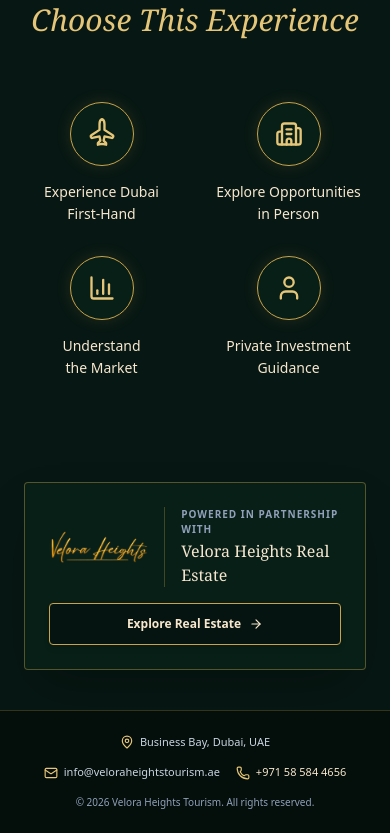
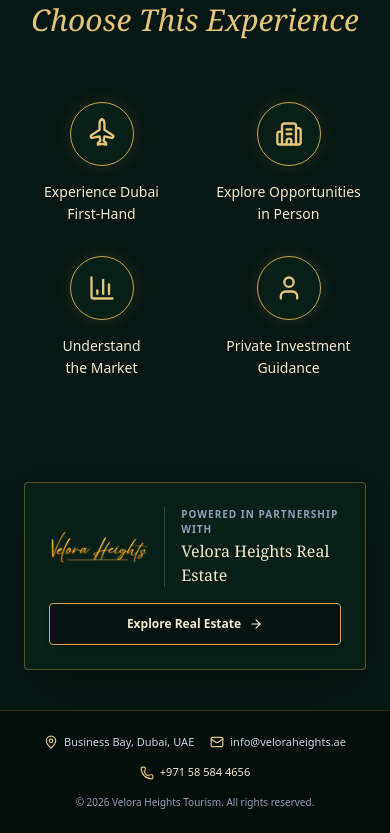
Before and after one commit to ausaf2228-jpg/velora, a Next.js app: page /tourism in a window 390 px wide. Shown: the part 1545-2378 px from the top of the page. Built offline with nearby package versions, Linux system fonts and the light colour scheme.

Commit message:
tourism ui and phone and email changed

```diff
--- a/app/contact/page.tsx
+++ b/app/contact/page.tsx
@@ -168,7 +168,7 @@ export default function ContactPage() {
 
             {/* Email */}
             <a
-              href="mailto:info@veloraheightstourism.ae"
+              href="mailto:info@veloraheights.ae"
               className="bg-[#09211A] border border-[#C8A34A]/40 hover:border-[#E5C578] p-7 rounded-sm space-y-3 transition-all duration-300 shadow-xl group text-center"
             >
               <div className="w-12 h-12 rounded-full border border-[#C8A34A] bg-[#061813] flex items-center justify-center text-[#E5C578] mx-auto group-hover:scale-105 transition-transform">
@@ -177,7 +177,7 @@ export default function ContactPage() {
               <h3 className="font-serif text-lg text-[#F7E7CE] font-semibold group-hover:text-white transition-colors">
                 Email Us
               </h3>
-              <p className="text-xs text-slate-300 font-mono">info@veloraheightstourism.ae</p>
+              <p className="text-xs text-slate-300 font-mono">info@veloraheights.ae</p>
               <span className="inline-flex items-center gap-1 text-[11px] text-[#E5C578] font-semibold pt-1">
                 <span>Send Brief</span>
                 <ArrowRight className="w-3.5 h-3.5 group-hover:translate-x-1 transition-transform" />
@@ -234,7 +234,7 @@ export default function ContactPage() {
               </div>
               <div className="flex items-center gap-1.5">
                 <Mail className="w-3.5 h-3.5 text-[#E5C578]" />
-                <span>info@veloraheightstourism.ae</span>
+                <span>info@veloraheights.ae</span>
               </div>
               <a
                 href={`tel:+${WHATSAPP_NUMBER}`}
--- a/app/marie/page.tsx
+++ b/app/marie/page.tsx
@@ -649,7 +649,7 @@ export default function LandingPage1() {
             </a>
 
             <a
-              href="mailto:info@veloraheightstourism.ae"
+              href="mailto:info@veloraheights.ae"
               className="bg-[#09211A] border border-[#C8A34A]/40 hover:border-[#E5C578] p-7 rounded-sm space-y-3 transition-all duration-300 shadow-xl group text-center"
             >
               <div className="w-12 h-12 rounded-full border border-[#C8A34A] bg-[#061813] flex items-center justify-center text-[#E5C578] mx-auto group-hover:scale-105 transition-transform">
@@ -658,7 +658,7 @@ export default function LandingPage1() {
               <h3 className="font-serif text-lg text-[#F7E7CE] font-semibold group-hover:text-white transition-colors">
                 Email Us
               </h3>
-              <p className="text-xs text-slate-300 font-mono">info@veloraheightstourism.ae</p>
+              <p className="text-xs text-slate-300 font-mono">info@veloraheights.ae</p>
               <span className="inline-flex items-center gap-1 text-[11px] text-[#E5C578] font-semibold pt-1">
                 <span>Send Brief</span>
                 <ArrowRight className="w-3.5 h-3.5 group-hover:translate-x-1 transition-transform" />
--- a/app/real-estate/page.tsx
+++ b/app/real-estate/page.tsx
@@ -274,7 +274,7 @@ export default function RealEstatePage() {
             </div>
             <div>
               <h4 className="text-[#F7E7CE] font-bold uppercase tracking-wider mb-3 text-[11px]">Direct Contact</h4>
-              <p className="font-light">info@veloraheightstourism.ae</p>
+              <p className="font-light">info@veloraheights.ae</p>
               <p className="font-light text-[#E5C578]">+971585844656</p>
             </div>
             <div>
--- a/app/tourism/page.tsx
+++ b/app/tourism/page.tsx
@@ -35,7 +35,7 @@ import {
 import LuxuryBackground from "@/components/LuxuryBackground";
 
 const WHATSAPP_NUMBER = "971585844656";
-const CONTACT_EMAIL = "info@veloraheightstourism.ae";
+const CONTACT_EMAIL = "info@veloraheights.ae";
 
 export default function TourismPage() {
   const [activeTab, setActiveTab] = useState<"home" | "itinerary" | "investor" | "about" | "contact">("home");
```
